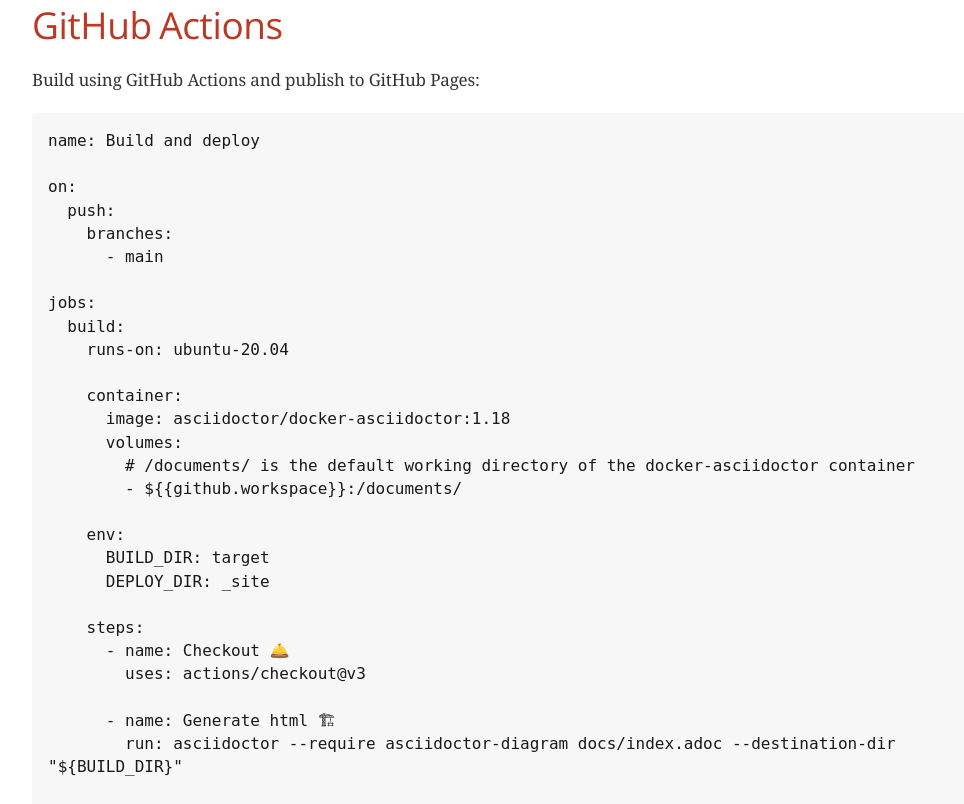
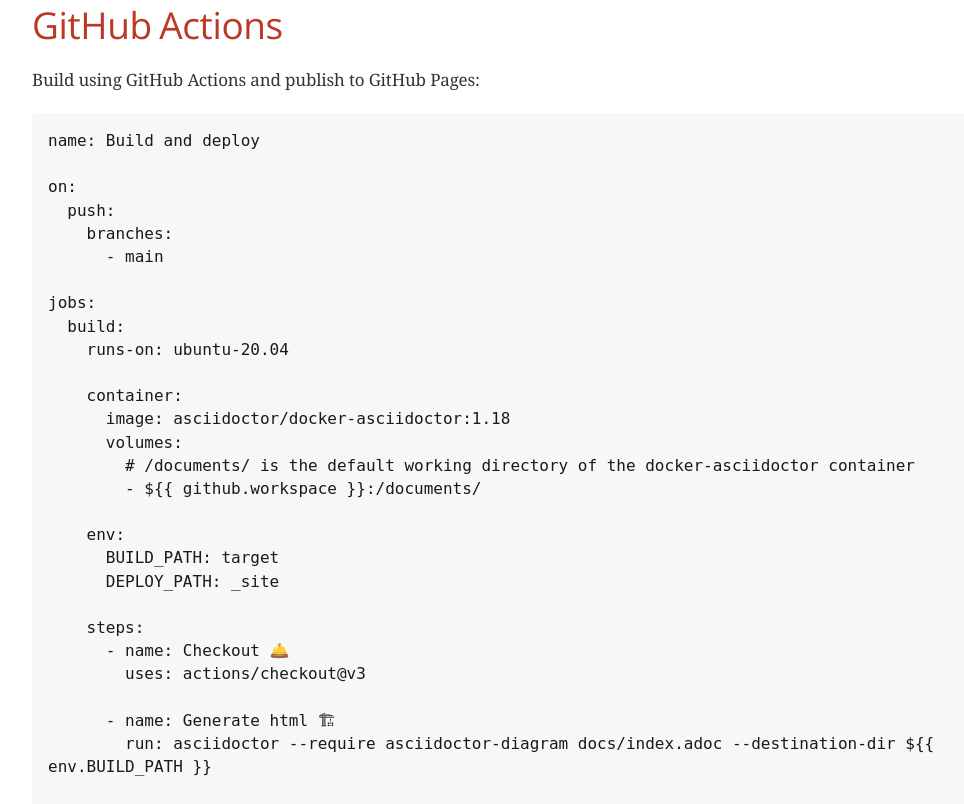
Before and after one commit to matsev/c4-model-adoc, a plain HTML site: page index.html in a window 1280 px wide. Shown: the part 3555-4359 px from the top of the page, without its empty margins (123-1087 px from the left). Drawn offline with nearby package versions, Linux system fonts and the light colour scheme; a web font is replaced by a local one.

Commit message:
Deploying to public from @ matsev/c4-model-adoc@8893f37bb7280d2a465a1ae6b5d2beacf645ba35 🚀

```diff
--- a/index.html
+++ b/index.html
@@ -617,30 +617,30 @@
       image: asciidoctor/docker-asciidoctor:1.18
       volumes:
         # /documents/ is the default working directory of the docker-asciidoctor container
-        - ${{github.workspace}}:/documents/
+        - ${{ github.workspace }}:/documents/
 
     env:
-      BUILD_DIR: target
-      DEPLOY_DIR: _site
+      BUILD_PATH: target
+      DEPLOY_PATH: _site
 
     steps:
       - name: Checkout 🛎️
         uses: actions/checkout@v3
 
       - name: Generate html 🏗
-        run: asciidoctor --require asciidoctor-diagram docs/index.adoc --destination-dir "${BUILD_DIR}"
+        run: asciidoctor --require asciidoctor-diagram docs/index.adoc --destination-dir ${{ env.BUILD_PATH }}
 
       - name: Generate pdf 🏗
-        run: asciidoctor-pdf --require asciidoctor-diagram docs/index.adoc --destination-dir "${BUILD_DIR}"
+        run: asciidoctor-pdf --require asciidoctor-diagram docs/index.adoc --destination-dir ${{ env.BUILD_PATH }}
 
       - name: Copy artifacts 🚚
-        run: apk add rsync &amp;&amp; rsync -av --exclude=".*" "${BUILD_DIR}/" "${DEPLOY_DIR}"
+        run: apk add rsync &amp;&amp; rsync -av --exclude=".*" ${{ env.BUILD_PATH }}/ ${{ env.DEPLOY_PATH }}
 
       - name: Deploy 🚀
         uses: JamesIves/github-pages-deploy-action@v4.3.3
         with:
           branch: public
-          folder: ${{env.DEPLOY_DIR}}</code></pre>
+          folder: ${{ env.DEPLOY_PATH }}</code></pre>
 </div>
 </div>
 </div>
@@ -688,7 +688,7 @@
 </div>
 <div id="footer">
 <div id="footer-text">
-Last updated 2022-05-15 06:32:36 UTC
+Last updated 2022-05-15 09:06:31 UTC
 </div>
 </div>
 </body>
```
Also changed, not shown: 1 other file.
